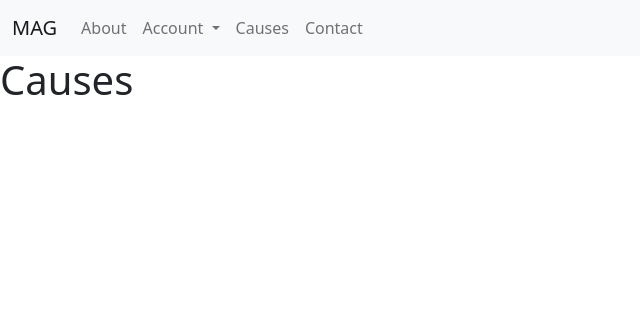
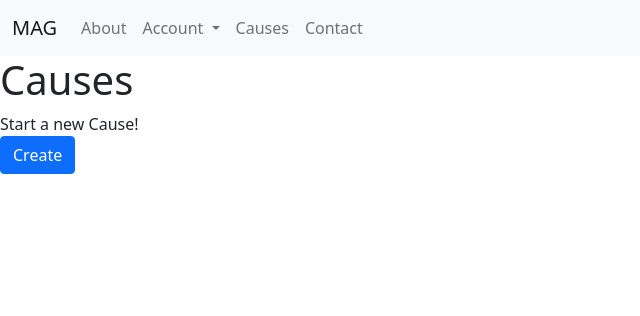
Before and after one commit to engrnonny/web50-capstone, a Django app: page /causes in a window 1280 px wide. Shown: the top 316 px of the page, without its empty margins (0-640 px from the left). Run offline with Django 3.2, Linux system fonts and the light colour scheme; data that the repository does not hold is empty.

Commit message:
Saturday work

```diff
--- a/main/templates/main/causes.html
+++ b/main/templates/main/causes.html
@@ -10,6 +10,14 @@
             Causes
         </h1>
         <div>
+            Start a new Cause!
+            <div>
+                <a class="btn btn-primary" href="{% url 'new-cause' %}">
+                    Create
+                </a>
+            </div>
+        </div>
+        <div>
         {% for cause in causes %}
             <div>
                 {{ cause.name }}
--- a/main/templates/main/layout.html
+++ b/main/templates/main/layout.html
@@ -43,7 +43,7 @@
                             </ul>
                         </li>
                         <li class="nav-item">
-                            <a class="nav-link" href="#">Causes</a>
+                            <a class="nav-link" href="{% url 'causes' %}">Causes</a>
                         </li>
                         <li class="nav-item">
                             <a class="nav-btn nav-link" href="{% url 'contact' %}">Contact</a>
--- a/main/templates/main/test.html
+++ b/main/templates/main/test.html
@@ -11,8 +11,9 @@
         </h1>
         <form action="{% url 'test' %}" method="POST">
 			{% csrf_token %}
-            <input name="test" type="file">
-            <input type="submit" value="Test function">
+            <input name="cause-name" type="text">
+            <input name="cause-brief-description" type="text">
+            <input type="submit" value="Test Cause">
         </form>
     </main>
 {% endblock %}
--- a/main/urls.py
+++ b/main/urls.py
@@ -10,6 +10,7 @@ urlpatterns =[
     path("logout", views.logout_view, name="logout"),
     path("register", views.register, name="register"),
     path("users/p/<slug>", views.user_profile, name="user-profile"),
+    path("payment", views.payment, name="payment"),
     path("causes", views.causes, name="causes"),
     path("causes/new/", views.new_cause, name="new-cause"),
     path("contact", views.contact, name="contact"),
--- a/main/views.py
+++ b/main/views.py
@@ -13,12 +13,24 @@ from django.urls import reverse
 
 from .models import *
 
+
+# Homepage
+# Homepage
+# Homepage
 def index(request):
     return render(request, "main/index.html")
 
+
+# About Page
+# About Page
+# About Page
 def about(request):
     return render(request, "main/about.html")
 
+
+# User Login Page
+# User Login Page
+# User Login Page
 def login_view(request):
     if request.user.is_authenticated:
         messages.info(request, "User already logged in")
@@ -48,11 +60,17 @@ def login_view(request):
             return render(request, "main/login.html")
 
 
+# User Logout Page
+# User Logout Page
+# User Logout Page
 def logout_view(request):
     logout(request)
     return HttpResponseRedirect(reverse("index"))
 
 
+# User Registration Page
+# User Registration Page
+# User Registration Page
 def register(request):
     if request.user.is_authenticated:
         messages.info(request, "User already logged in")
@@ -190,7 +208,6 @@ def register(request):
 # User Profile Page
 # User Profile Page
 # User Profile Page
-
 @login_required
 def user_profile(request, slug):
     try:
@@ -212,6 +229,14 @@ def user_profile(request, slug):
         return redirect("index")
 
 
+# Payment Page
+# Payment Page
+# Payment Page
+@login_required
+def payment(request):
+    return render(request, "main/payment.html")
+
+
 # Causes Page
 # Causes Page
 # Causes Page
@@ -229,10 +254,33 @@ def causes(request):
 @login_required
 def new_cause(request):
     if request.method == "POST":
+        if Profile.objects.filter(user=request.user).exists():
+            profile = Profile.objects.get(user=request.user)
+            if profile.monthly_payment == False:
+                messages.info(request, "You have not made your monthly payment. Please do so to create a Cause")
+                return redirect("payment")
+            else:
+                if request.POST["cause-name"]:
+                    if Cause.objects.filter(name=request.POST["cause-name"]).exists():
+
+                        # Use JavaScript here later!!!
+                        messages.info(request, "Cause name already exists")
+                        return redirect("new-cause")
+                    else:
+                        name = request.POST["cause-name"]
+                        if len(name) <= 128:
+                            # Use JavaScript here later!!!
+                            messages.info(request, "Name too long")
+                            return redirect("new-cause")
+
+                else:
+                    # Use JavaScript here later!!!
+                    messages.info(request, "Please enter Cause name")
+                    return redirect("new-cause")
+
         pass
     else:
         return render(request, "main/new-cause.html")
-
 
 
 # Contact Page
@@ -249,19 +297,10 @@ def contact(request):
 # Test Page
 def test(request):
     if request.method == "POST":
-        print(1)
-        new_image_name = "Test"
-        print(3)
-        request.FILES[new_image_name] = request.FILES.get('test')
-        print(5)
-        user = User.objects.get(username="test1")
-        print(6)
-        profile = Profile.objects.get(user=user)
-        print(7)
-        profile.profile_pic = request.FILES[new_image_name]
-        print(8)
-        profile.save()
-        print(9)
+        if request.POST["cause-brief-description"]:
+            print('yes')
+        else:
+            print('no')
 
     else:
         return render(request, "main/test.html")
--- a/others/todo.txt
+++ b/others/todo.txt
@@ -18,6 +18,7 @@ FRONTEND:
 
     HTML:
         Automate LGA and State fields in Register page
+        "You have not voted" prompt in Layout page
 
 
 FULLSTACK:
```
Also changed, not shown: main/templates/main/payment.html (added, +13 -0 lines), db.sqlite3.
